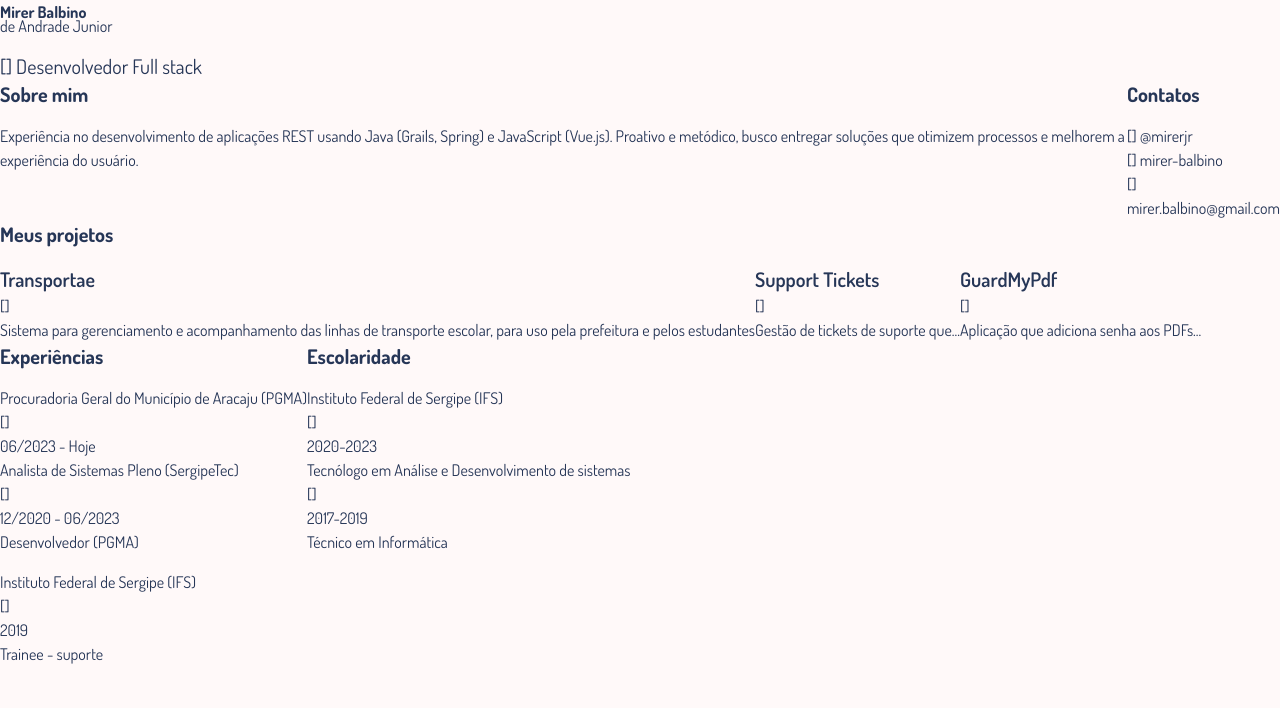
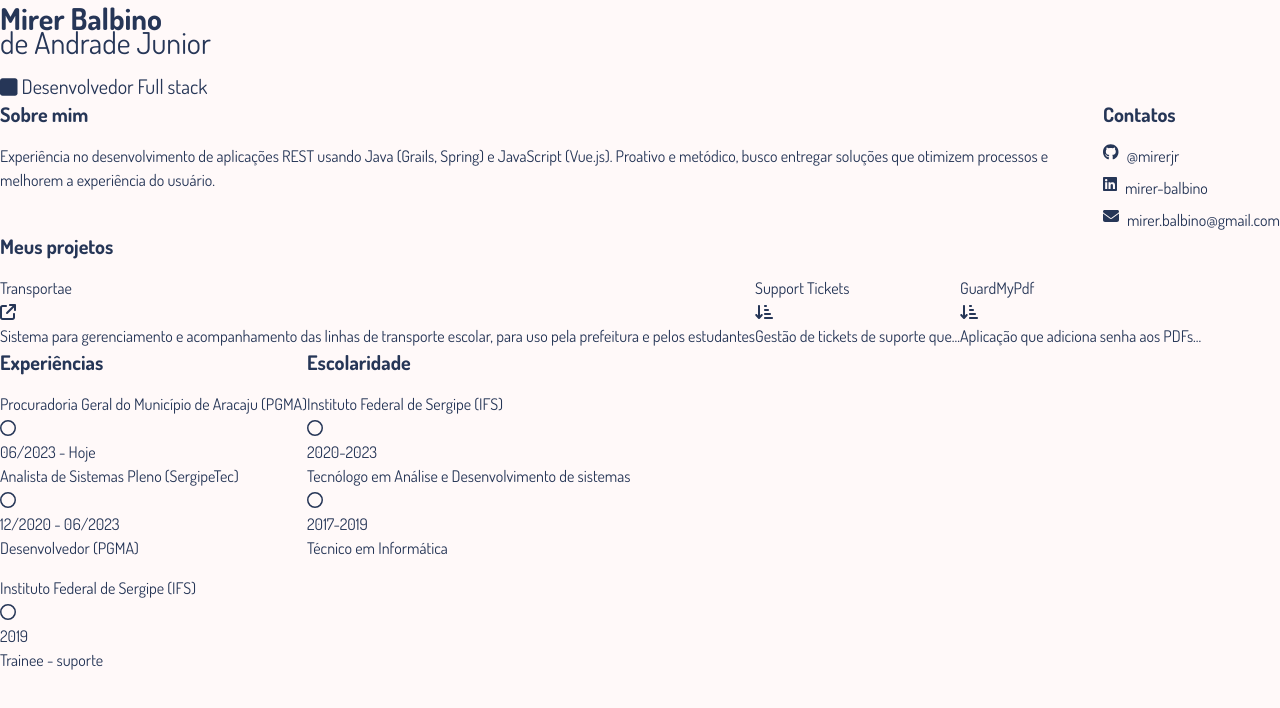
Before and after one commit to mirerjr/portfolio, a Vue app: page / in a window 1280 px wide. Shown: the top 708 px of the page. Built offline with nearby package versions, Linux system fonts and the light colour scheme.

Commit message:
feat: add icons from fontawesome

```diff
--- a/package.json
+++ b/package.json
@@ -11,6 +11,11 @@
     "preview": "vite preview"
   },
   "dependencies": {
+    "@fortawesome/fontawesome-svg-core": "^6.7.2",
+    "@fortawesome/free-brands-svg-icons": "^6.7.2",
+    "@fortawesome/free-regular-svg-icons": "^6.7.2",
+    "@fortawesome/free-solid-svg-icons": "^6.7.2",
+    "@fortawesome/vue-fontawesome": "^3.0.8",
     "@tailwindcss/vite": "^4.0.0",
     "tailwindcss": "^4.0.0",
     "vue": "^3.5.13"
--- a/src/App.vue
+++ b/src/App.vue
@@ -5,14 +5,14 @@ import BaseSection from "./components/BaseSection.vue";
 <template>
   <header class="flex flex-col gap-6">
     <div>
-      <h1 class="font-bold">
+      <h1 class="text-3xl font-bold">
         Mirer Balbino
-        <span class="block font-normal leading-1">
-          de Andrade Junior
-        </span>
+        <span class="block leading-3 font-normal"> de Andrade Junior </span>
       </h1>
     </div>
-    <p class="text-xl">[] Desenvolvedor Full stack</p>
+    <p class="text-xl">
+      <fontAwesomeIcon icon="fa-solid fa-square" /> Desenvolvedor Full stack
+    </p>
   </header>
   <main>
     <section class="flex">
@@ -24,20 +24,25 @@ import BaseSection from "./components/BaseSection.vue";
         </p>
       </BaseSection>
       <BaseSection title="Contatos">
-        <ul>
+        <ul class="flex flex-col gap-2">
           <li>
-            []
-            <a href="https://github.com/mirerjr">@mirerjr</a>
+            <a href="https://github.com/mirerjr" class="flex gap-2">
+              <fontAwesomeIcon icon="fa-brands fa-github" />
+              @mirerjr
+            </a>
           </li>
           <li>
-            []
-            <a href="https://www.linkedin.com/in/mirer-balbino">
+            <a
+              href="https://www.linkedin.com/in/mirer-balbino"
+              class="flex gap-2"
+            >
+              <fontAwesomeIcon icon="fa-brands fa-linkedin" />
               mirer-balbino
             </a>
           </li>
           <li>
-            []
-            <a href="mailto:mirer.balbino@gmail.com">
+            <a href="mailto:mirer.balbino@gmail.com" class="flex gap-2">
+              <fontAwesomeIcon icon="fa-solid fa-envelope" />
               mirer.balbino@gmail.com
             </a>
           </li>
@@ -49,7 +54,7 @@ import BaseSection from "./components/BaseSection.vue";
         <article>
           <header>
             <h3>Transportae</h3>
-            <span>[]</span>
+            <fontAwesomeIcon icon="fa-solid fa-external-link" />
           </header>
           <p>
             Sistema para gerenciamento e acompanhamento das linhas de transporte
@@ -59,14 +64,14 @@ import BaseSection from "./components/BaseSection.vue";
         <article>
           <header>
             <h3>Support Tickets</h3>
-            <span>[]</span>
+            <fontAwesomeIcon icon="fa-solid fa-arrow-down-short-wide" />
           </header>
           <p>Gestão de tickets de suporte que...</p>
         </article>
         <article>
           <header>
             <h3>GuardMyPdf</h3>
-            <span>[]</span>
+            <fontAwesomeIcon icon="fa-solid fa-arrow-down-short-wide" />
           </header>
           <p>Aplicação que adiciona senha aos PDFs...</p>
         </article>
@@ -78,14 +83,14 @@ import BaseSection from "./components/BaseSection.vue";
           <h4>Procuradoria Geral do Município de Aracaju (PGMA)</h4>
           <ul>
             <li>
-              []
+              <fontAwesomeIcon icon="fa-regular fa-circle" />
               <div>
                 <span>06/2023 - Hoje</span>
                 <p>Analista de Sistemas Pleno (SergipeTec)</p>
               </div>
             </li>
             <li>
-              []
+              <fontAwesomeIcon icon="fa-regular fa-circle" />
               <div>
                 <span>12/2020 - 06/2023</span>
                 <p>Desenvolvedor (PGMA)</p>
@@ -97,7 +102,7 @@ import BaseSection from "./components/BaseSection.vue";
           <h4>Instituto Federal de Sergipe (IFS)</h4>
           <ul>
             <li>
-              []
+              <fontAwesomeIcon icon="fa-regular fa-circle" />
               <div>
                 <span>2019</span>
                 <p>Trainee - suporte</p>
@@ -111,14 +116,14 @@ import BaseSection from "./components/BaseSection.vue";
           <h4>Instituto Federal de Sergipe (IFS)</h4>
           <ul>
             <li>
-              []
+              <fontAwesomeIcon icon="fa-regular fa-circle" />
               <div>
                 <span>2020-2023</span>
                 <p>Tecnólogo em Análise e Desenvolvimento de sistemas</p>
               </div>
             </li>
             <li>
-              []
+              <fontAwesomeIcon icon="fa-regular fa-circle" />
               <div>
                 <span>2017-2019</span>
                 <p>Técnico em Informática</p>
@@ -133,13 +138,6 @@ import BaseSection from "./components/BaseSection.vue";
 
 <style>
 @layer base {
-  h1 {
-    font-size: var(--text-3xl);
-  }
-  h2 {
-    font-size: var(--text-xl);
-    font-weight: bold;
-  }
   h3 {
     font-size: var(--text-xl);
     font-weight: 600;
--- a/src/main.js
+++ b/src/main.js
@@ -1,5 +1,7 @@
+import App from "./App.vue";
 import { createApp } from "vue";
 import "./style.css";
-import App from "./App.vue";
+import "./plugins/font-awesome";
+import { FontAwesomeIcon } from "@fortawesome/vue-fontawesome";
 
-createApp(App).mount("#app");
+createApp(App).component("fontAwesomeIcon", FontAwesomeIcon).mount("#app");
--- /dev/null
+++ b/src/plugins/font-awesome.js
@@ -0,0 +1,26 @@
+import { library } from "@fortawesome/fontawesome-svg-core";
+import { faGithub, faLinkedin } from "@fortawesome/free-brands-svg-icons";
+import {
+  faEnvelope,
+  faExternalLink,
+  faArrowDownShortWide,
+  faSquare,
+} from "@fortawesome/free-solid-svg-icons";
+import { faCircle } from "@fortawesome/free-regular-svg-icons";
+
+library.add(
+  // Brand
+  faGithub,
+  faLinkedin,
+
+  // Solid
+  faEnvelope,
+  faExternalLink,
+  faArrowDownShortWide,
+  faSquare,
+
+  // Regular
+  faCircle,
+);
+
+export default library;
```
Also changed, not shown: 1 other file (tests, documents, lock files or other folders).
